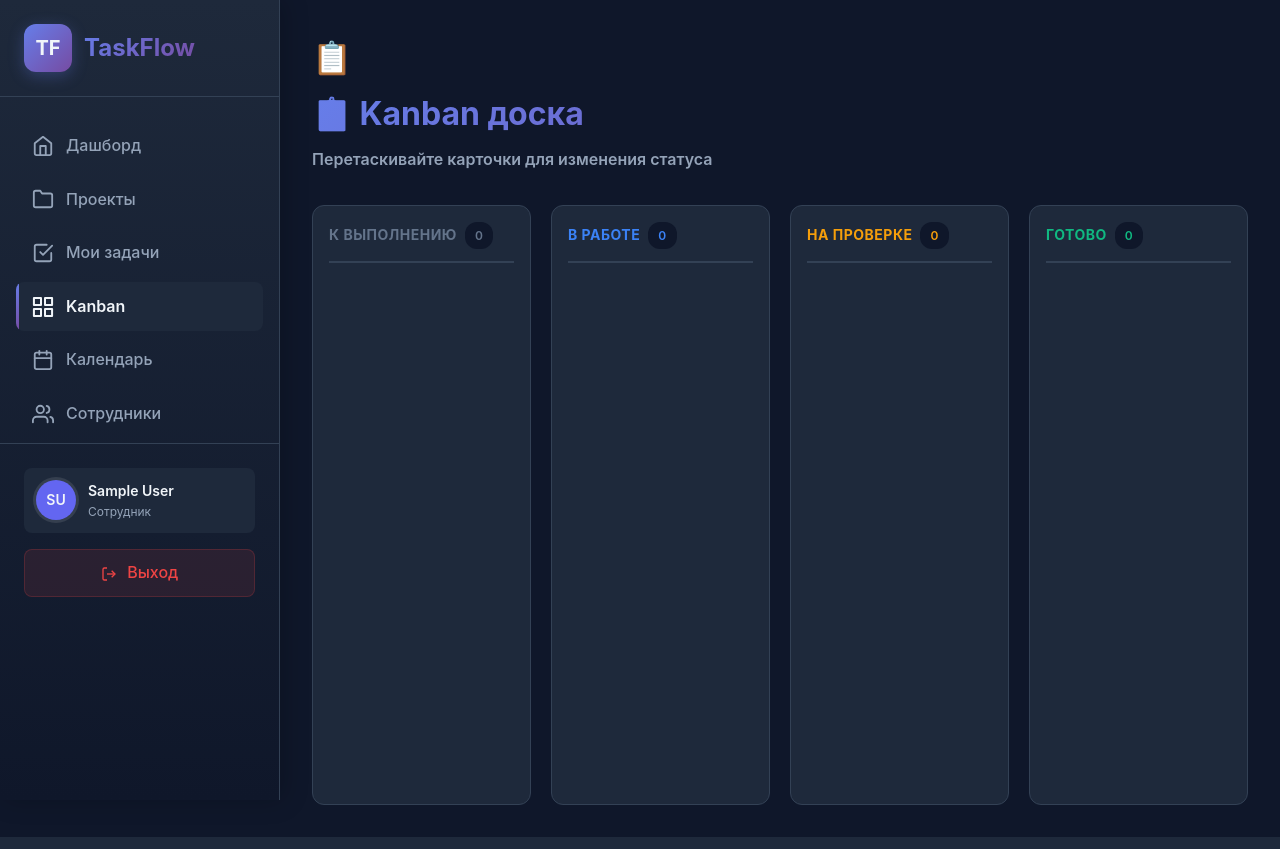
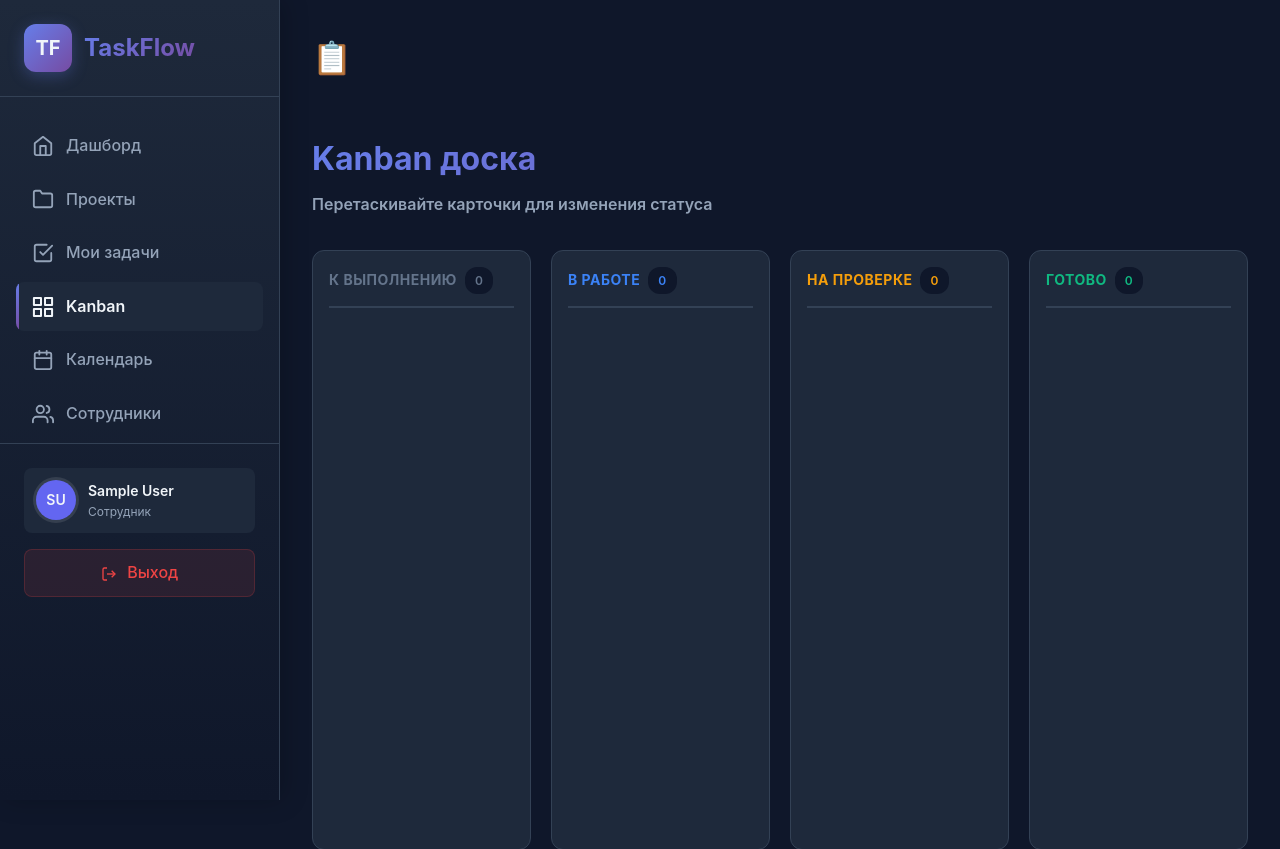
Before and after one commit to HappyHacker143/taskflow, a Django app: page /kanban/ in a window 1280 px wide. Shown: the top 849 px of the page. Run offline with Django 4.2, Linux system fonts and the light colour scheme; the visitor is signed in with stand-in values (Sample User, id 1); data comes from the database, SQL or seed files in the repository; data that the repository does not hold is empty.

Commit message:
Unified styles for all pages

```diff
--- a/tasks/templates/tasks/kanban.html
+++ b/tasks/templates/tasks/kanban.html
@@ -19,7 +19,7 @@
     margin-bottom: 8px;
 }
 .kanban-icon {
-    margin-bottom: 5px;
+    margin-bottom: 50px;
 
 }
 .kanban-subtitle {
@@ -236,7 +236,7 @@
 {% block content %}
 <div class="kanban-header">
     <h1 class="kanban-icon">📋</h1>
-    <h1 class="kanban-title">📋 Kanban доска</h1>
+    <h1 class="kanban-title">Kanban доска</h1>
     <p class="kanban-subtitle">Перетаскивайте карточки для изменения статуса</p>
 </div>
 
```
